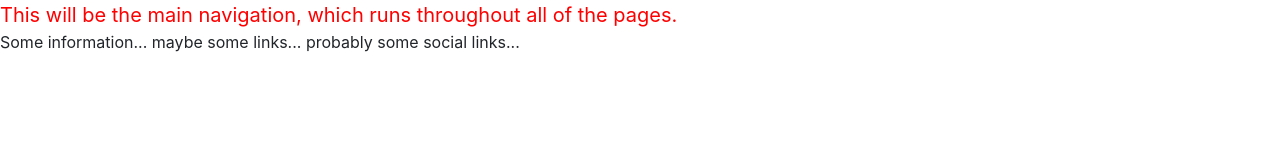
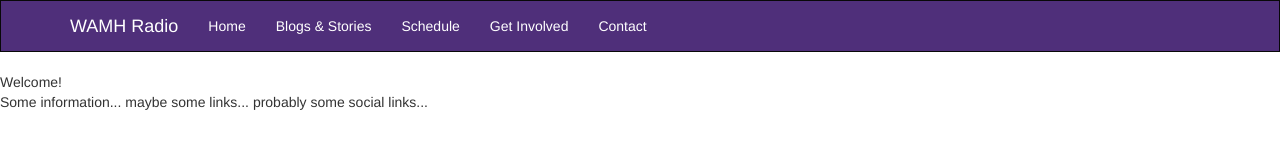
Before and after one commit to nscorley/wamh, a React app: page / in a window 1280 px wide. Built offline with nearby package versions, Linux system fonts and the light colour scheme.

Commit message:
Fixing Bootstrap, adding placeholder components, organizing SASS

```diff
--- a/public/index.html
+++ b/public/index.html
@@ -8,9 +8,6 @@
       manifest.json provides metadata used when your web app is added to the
       homescreen on Android. See https://developers.google.com/web/fundamentals/engage-and-retain/web-app-manifest/
     -->
-
-    <!-- Latest compiled and minified CSS -->
-    <link rel="stylesheet" href="https://maxcdn.bootstrapcdn.com/bootstrap/latest/css/bootstrap.min.css">
 
     <link rel="manifest" href="%PUBLIC_URL%/manifest.json">
     <link rel="shortcut icon" href="%PUBLIC_URL%/favicon.ico">
@@ -23,6 +20,9 @@
       work correctly both with client-side routing and a non-root public URL.
       Learn how to configure a non-root public URL by running `npm run build`.
     -->
+    <!-- Latest compiled and minified CSS -->
+    <link rel="stylesheet" href="https://maxcdn.bootstrapcdn.com/bootstrap/3.3.7/css/bootstrap.min.css" integrity="sha384-BVYiiSIFeK1dGmJRAkycuHAHRg32OmUcww7on3RYdg4Va+PmSTsz/K68vbdEjh4u" crossorigin="anonymous">
+
     <title>WAMH Radio</title>
   </head>
   <body>
--- a/src/components/App.js
+++ b/src/components/App.js
@@ -1,10 +1,13 @@
 import React from 'react';
 import MainNavigation from './MainNavigation';
 import Footer from './Footer';
+import WelcomeScreen from './WelcomeScreen';
+
 
 const App = () => (
-  <div className="App">
+  <div id="bootstrap-overrides">
     <MainNavigation />
+    <WelcomeScreen />
     <Footer />
   </div>
 );
--- a/src/components/Footer.js
+++ b/src/components/Footer.js
@@ -1,7 +1,7 @@
 import React from 'react';
 
 const Footer = () => (
-  <div className="footer">
+  <div id="footer">
     Some information... maybe some links... probably some social links...
   </div>
 );
--- a/src/components/MainNavigation.js
+++ b/src/components/MainNavigation.js
@@ -1,8 +1,38 @@
 import React from 'react';
+import { Navbar, Nav, NavItem } from 'react-bootstrap';
 
 const MainNavigation = () => (
-  <div className="main-nav">
-    This will be the main navigation, which runs throughout all of the pages.
+  <div id="main-navigation">
+    <Navbar inverse collapseOnSelect>
+      <Navbar.Header>
+        <Navbar.Brand>
+          <a href="#brand">WAMH Radio</a>
+        </Navbar.Brand>
+        <Navbar.Toggle />
+      </Navbar.Header>
+      <Navbar.Collapse>
+        <Nav>
+          <NavItem eventKey={1} href="#">
+            Home
+          </NavItem>
+          <NavItem eventKey={2} href="#">
+            Blogs & Stories
+          </NavItem>
+          <NavItem eventKey={2} href="#">
+            Schedule
+          </NavItem>
+          <NavItem eventKey={2} href="#">
+            Get Involved
+          </NavItem>
+          <NavItem eventKey={2} href="#">
+            Contact
+          </NavItem>
+        </Nav>
+        {/* <Nav pullRight>
+          Information about current playing here...
+        </Nav> */}
+      </Navbar.Collapse>
+    </Navbar>
   </div>
 );
 
--- /dev/null
+++ b/src/components/WelcomeScreen.js
@@ -0,0 +1,9 @@
+import React from 'react';
+
+const WelcomeScreen = () => (
+  <div id="welcome-screen">
+    Welcome!
+  </div>
+);
+
+export default WelcomeScreen;
--- a/src/index.js
+++ b/src/index.js
@@ -1,6 +1,6 @@
 import React from 'react';
 import ReactDOM from 'react-dom';
-import './sass/base.css';
+import './sass/styles.css';
 import App from './components/App';
 import registerServiceWorker from './registerServiceWorker';
 
--- a/src/sass/base.scss
+++ /dev/null
@@ -1,4 +0,0 @@
-.main-nav {
-  font-size: 20px;
-  color: red;
-}
--- /dev/null
+++ b/src/sass/components/_navigation.scss
@@ -0,0 +1,17 @@
+/**
+  * Styles for the MainNavigation component
+  **/
+@import "../helpers/all";
+
+#main-navigation {
+  nav {
+    background-color: $amherst-purple-1;
+    border-radius: 0;
+  }
+  a {
+    color: white;
+    &:hover {
+      color: black;
+    }
+  }
+}
--- /dev/null
+++ b/src/sass/helpers/_all.scss
@@ -0,0 +1,4 @@
+// Helpers
+@import "functions";
+@import "mixins";
+@import "variables";
--- /dev/null
+++ b/src/sass/helpers/_variables.scss
@@ -0,0 +1,8 @@
+/**
+  * COLORS
+  **/
+
+// Amherst purple
+$amherst-purple-1: #4F2F7A;
+$amherst-purple-2: #60269E;
+$amherst-purple-3: #300066;
--- /dev/null
+++ b/src/sass/styles.scss
@@ -0,0 +1,12 @@
+// 100 CSS priority score to override bootstrap
+#bootstrap-overrides {
+  // Base (NOTE: Bootstrap takes care of CSS reset)
+  @import "base/typography";
+
+  // Components
+  @import "components/_navigation";
+
+  // Helpers
+  @import "helpers/all";
+
+}
```
Also changed, not shown: src/sass/base/_typography.scss (added), src/sass/helpers/_functions.scss (added), src/sass/helpers/_mixins.scss (added).
